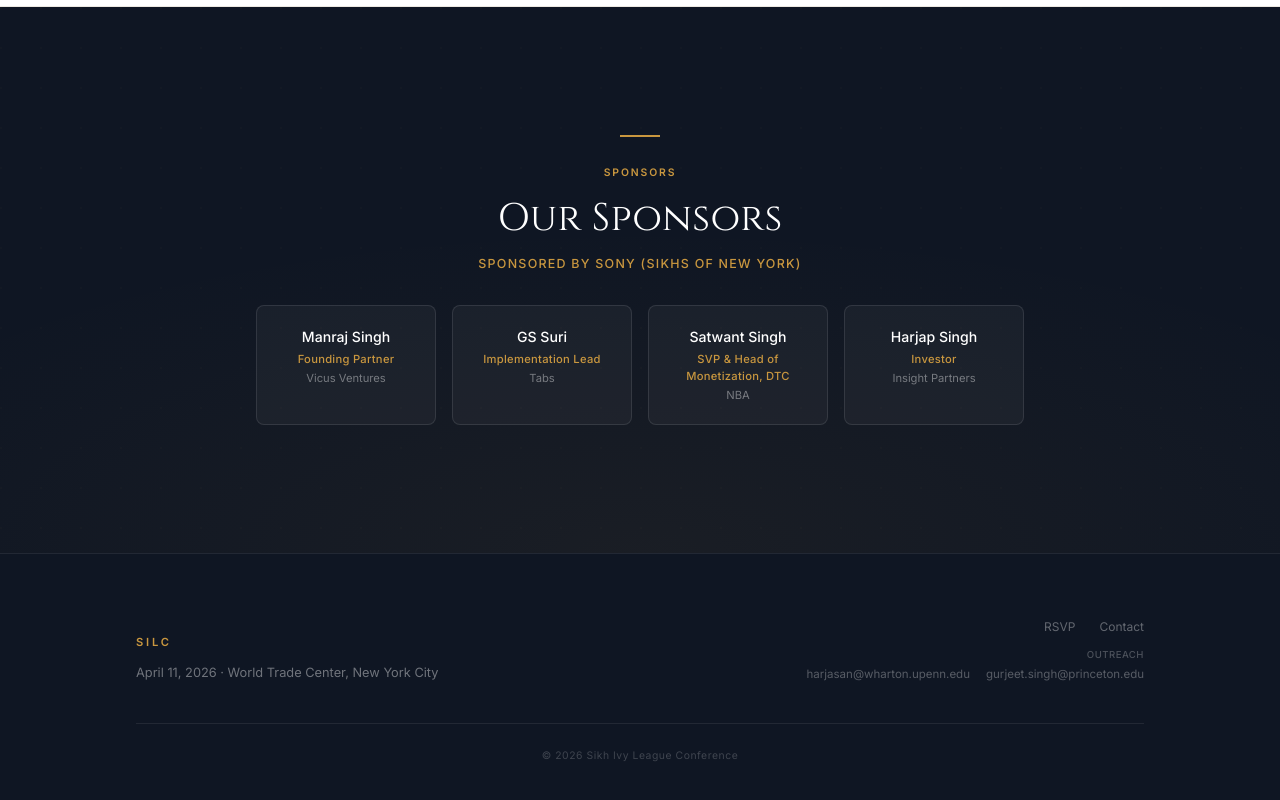
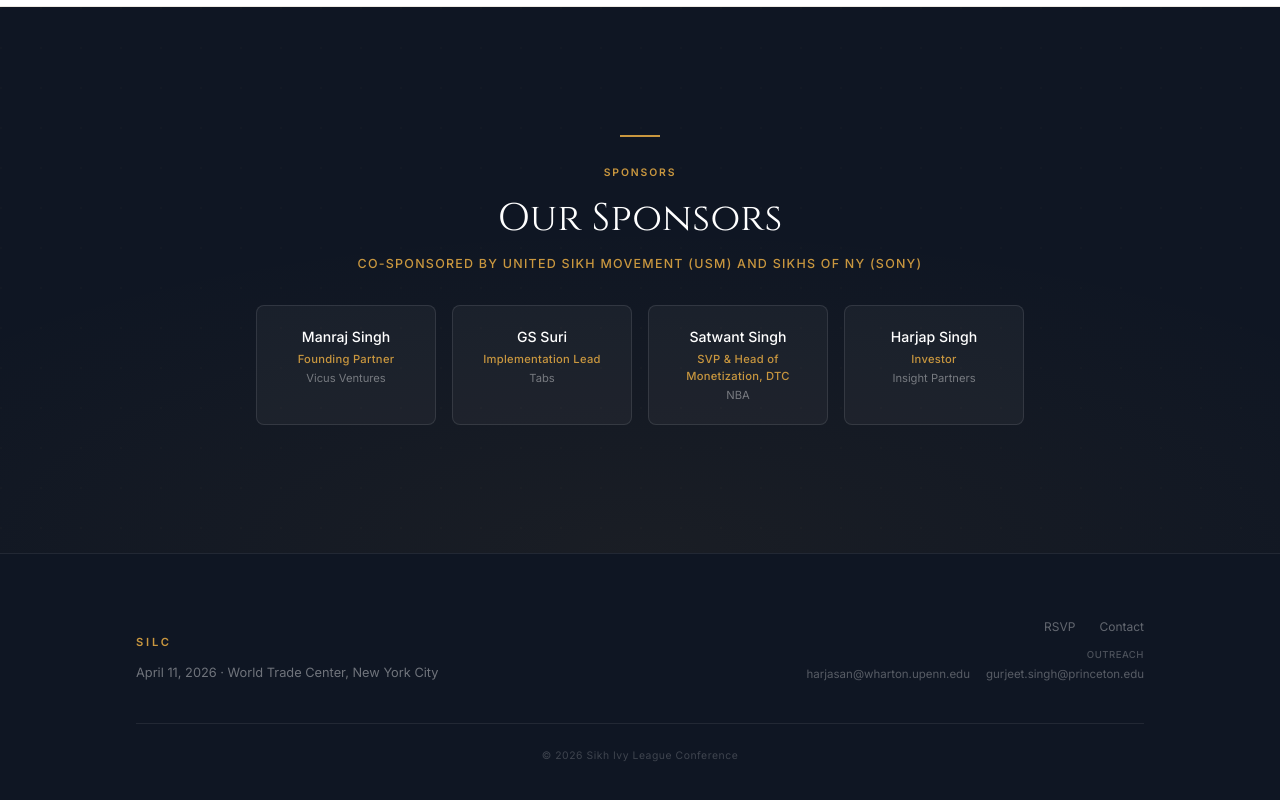
Before and after one commit to yashvirsabharwal/silc, a Next.js app: page / in a window 1280 px wide. Shown: the part 5129-5929 px from the top of the page. Built offline with nearby package versions, Linux system fonts and the light colour scheme.

Commit message:
Update sponsorship + admin edit UI

```diff
--- a/app/admin/page.tsx
+++ b/app/admin/page.tsx
@@ -472,17 +472,19 @@
                               <div className="flex items-center gap-2">
                                 <button
                                   onClick={() => startEdit(r)}
-                                  className="p-1.5 rounded text-white/25 hover:text-white/70 hover:bg-white/[0.06] transition-colors"
+                                  className="inline-flex items-center gap-1.5 px-2 py-1.5 rounded text-white/60 hover:text-white/85 hover:bg-white/[0.06] transition-colors"
                                   title="Edit"
                                 >
                                   <Pencil size={13} />
+                                  <span className="text-[0.72rem]">Edit</span>
                                 </button>
                                 <button
                                   onClick={() => setDeletingId(r.id)}
-                                  className="p-1.5 rounded text-white/25 hover:text-red-400 hover:bg-red-400/[0.08] transition-colors"
+                                  className="inline-flex items-center gap-1.5 px-2 py-1.5 rounded text-white/60 hover:text-red-400 hover:bg-red-400/[0.08] transition-colors"
                                   title="Delete"
                                 >
                                   <Trash2 size={13} />
+                                  <span className="text-[0.72rem]">Remove</span>
                                 </button>
                               </div>
                             )}
--- a/components/sections/sponsors-cta.tsx
+++ b/components/sections/sponsors-cta.tsx
@@ -1,7 +1,7 @@
 'use client'
 
 import { motion } from 'framer-motion'
-import { sponsors, overallSponsor } from '@/lib/content'
+import { sponsors } from '@/lib/content'
 import { fadeInUp, stagger, viewport } from '@/lib/animations'
 
 export function SponsorsCTA() {
@@ -32,7 +32,7 @@
             Our Sponsors
           </motion.h2>
           <motion.p variants={fadeInUp} className="text-[0.78rem] text-gold font-medium tracking-widest uppercase mb-8">
-            Sponsored by {overallSponsor.name} ({overallSponsor.fullName})
+            Co-Sponsored by United Sikh Movement (USM) and Sikhs of NY (SONY)
           </motion.p>
 
           <motion.div variants={stagger} className="grid grid-cols-2 md:grid-cols-4 gap-4">
```
